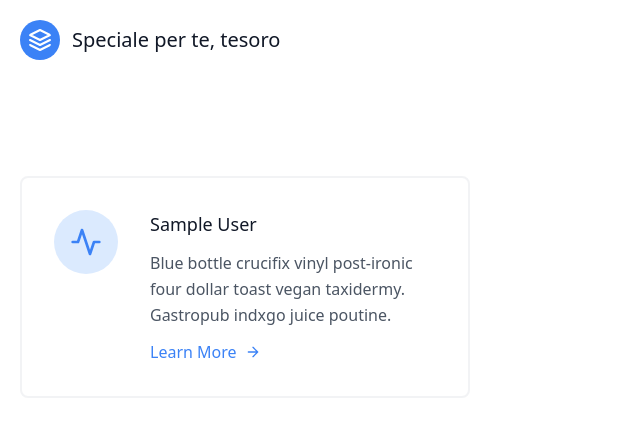
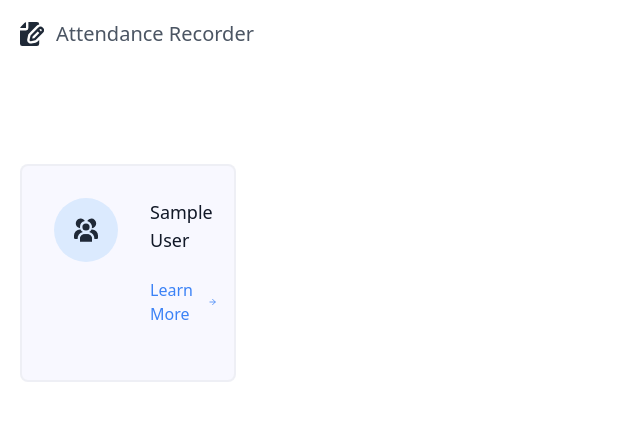
Before and after one commit to KhayitovDev/Student-Attendance, a Django app: page / in a window 1280 px wide. Shown: the top 437 px of the page, without its empty margins (0-640 px from the left). Run offline with Django 4.2, Linux system fonts and the light colour scheme; tables that the repository leaves empty hold one stand-in row (values such as "Sample post"); some libraries are stand-ins or nearby versions.

Commit message:
corrected design

```diff
--- a/student/forms.py
+++ b/student/forms.py
@@ -8,6 +8,12 @@ class AttendanceForm(forms.ModelForm):
         queryset=Student.objects.all(),
         widget=forms.SelectMultiple(attrs={'class': 'form-control form-control-lg'}),
     )
+    is_absent = forms.BooleanField(
+        label='Is Absent',
+        required=False,
+        widget=forms.CheckboxInput(attrs={'class': 'form-check-input', 'style': 'transform: scale(1.5);'}),
+    )
+
     def __init__(self, group_id, *args, **kwargs):
         super(AttendanceForm, self).__init__( *args, **kwargs)
         self.fields['student'].queryset = Student.objects.filter(group_id=group_id)
--- a/student/models.py
+++ b/student/models.py
@@ -3,6 +3,7 @@ from django.utils import timezone
 
 class Group(models.Model):
     title = models.CharField(max_length=100)
+    description=models.TextField()
 
     def __str__(self):
         return self.title
--- a/templates/groups.html
+++ b/templates/groups.html
@@ -1,22 +1,46 @@
-{% extends "base.html" %}
-
-{% block content %}
+{% extends "base.html" %} {% block content %}
 <section class="text-gray-600 body-font">
   <div class="container px-5 py-24 mx-auto flex flex-wrap">
-    <div class="flex flex-wrap -m-4">
-       {% for group in groups %}
-      <div class="p-4 lg:w-1/2 md:w-full">
-        <div class="flex border-2 rounded-lg border-gray-200 border-opacity-50 p-8 sm:flex-row flex-col">
-          <div class="w-16 h-16 sm:mr-8 sm:mb-0 mb-4 inline-flex items-center justify-center rounded-full bg-blue-100 text-blue-500 flex-shrink-0">
-            <svg fill="none" stroke="currentColor" stroke-linecap="round" stroke-linejoin="round" stroke-width="2" class="w-8 h-8" viewBox="0 0 24 24">
-              <path d="M22 12h-4l-3 9L9 3l-3 9H2"></path>
+    <div class="flex flex-wrap -m-4" >
+      {% for group in groups %}
+      <div class="p-4 lg:w-1/2 md:w-full" >
+        <div
+          class="flex border-2 rounded-lg border-gray-200 border-opacity-50 p-8 sm:flex-row flex-col" style="background-color: ghostwhite;">
+          <div
+            class="w-16 h-16 sm:mr-8 sm:mb-0 mb-4 inline-flex items-center justify-center rounded-full bg-blue-100 text-blue-500 flex-shrink-0"
+          >
+            <svg
+              class="w-6 h-6 text-gray-800 dark:text-white"
+              aria-hidden="true"
+              xmlns="http://www.w3.org/2000/svg"
+              fill="currentColor"
+              viewBox="0 0 20 19"
+            >
+              <path
+                d="M14.5 0A3.987 3.987 0 0 0 11 2.1a4.977 4.977 0 0 1 3.9 5.858A3.989 3.989 0 0 0 14.5 0ZM9 13h2a4 4 0 0 1 4 4v2H5v-2a4 4 0 0 1 4-4Z"
+              />
+              <path
+                d="M5 19h10v-2a4 4 0 0 0-4-4H9a4 4 0 0 0-4 4v2ZM5 7a5.008 5.008 0 0 1 4-4.9 3.988 3.988 0 1 0-3.9 5.859A4.974 4.974 0 0 1 5 7Zm5 3a3 3 0 1 0 0-6 3 3 0 0 0 0 6Zm5-1h-.424a5.016 5.016 0 0 1-1.942 2.232A6.007 6.007 0 0 1 17 17h2a1 1 0 0 0 1-1v-2a5.006 5.006 0 0 0-5-5ZM5.424 9H5a5.006 5.006 0 0 0-5 5v2a1 1 0 0 0 1 1h2a6.007 6.007 0 0 1 4.366-5.768A5.016 5.016 0 0 1 5.424 9Z"
+              />
             </svg>
           </div>
-          <div class="flex-grow">
-            <h2 class="text-gray-900 text-lg title-font font-medium mb-3">{{group.title}}</h2>
-            <p class="leading-relaxed text-base">Blue bottle crucifix vinyl post-ironic four dollar toast vegan taxidermy. Gastropub indxgo juice poutine.</p>
-            <a class="mt-3 text-blue-500 inline-flex items-center" href="{% url 'group_detail' group.pk %}">Learn More
-              <svg fill="none" stroke="currentColor" stroke-linecap="round" stroke-linejoin="round" stroke-width="2" class="w-4 h-4 ml-2" viewBox="0 0 24 24">
+          <div class="flex-grow" style="width: 300px; height: 150px; ">
+            <h2 class="text-gray-900 text-lg title-font font-medium mb-3">
+              {{group.title}}
+            </h2>
+            <a
+              class="mt-3 text-blue-500 inline-flex items-center"
+              href="{% url 'group_detail' group.pk %}"
+              >Learn More
+              <svg
+                fill="none"
+                stroke="currentColor"
+                stroke-linecap="round"
+                stroke-linejoin="round"
+                stroke-width="2"
+                class="w-4 h-4 ml-2"
+                viewBox="0 0 24 24"
+              >
                 <path d="M5 12h14M12 5l7 7-7 7"></path>
               </svg>
             </a>
--- a/templates/navbar.html
+++ b/templates/navbar.html
@@ -1,10 +1,16 @@
 <header class="text-gray-600 body-font">
-  <div class="container mx-auto flex flex-wrap p-5 flex-col md:flex-row items-center">
-    <a class="flex title-font font-medium items-center text-gray-900 mb-4 md:mb-0">
-      <svg xmlns="http://www.w3.org/2000/svg" fill="none" stroke="currentColor" stroke-linecap="round" stroke-linejoin="round" stroke-width="2" class="w-10 h-10 text-white p-2 bg-blue-500 rounded-full" viewBox="0 0 24 24">
-        <path d="M12 2L2 7l10 5 10-5-10-5zM2 17l10 5 10-5M2 12l10 5 10-5"></path>
-      </svg>
-      <span class="ml-3 text-xl">Speciale per te, tesoro</span>
+  <div
+    class="container mx-auto flex flex-wrap p-5 flex-col md:flex-row items-center"
+  >
+    <a
+      class="flex title-font font-medium items-center text-gray-900 mb-4 md:mb-0"
+    >
+      <svg class="w-6 h-6 text-gray-800 dark:text-white" aria-hidden="true" xmlns="http://www.w3.org/2000/svg" fill="currentColor" viewBox="0 0 20 20">
+    <path d="M5 5V.13a2.96 2.96 0 0 0-1.293.749L.879 3.707A2.96 2.96 0 0 0 .13 5H5Z"/>
+    <path d="M6.737 11.061a2.961 2.961 0 0 1 .81-1.515l6.117-6.116A4.839 4.839 0 0 1 16 2.141V2a1.97 1.97 0 0 0-1.933-2H7v5a2 2 0 0 1-2 2H0v11a1.969 1.969 0 0 0 1.933 2h12.134A1.97 1.97 0 0 0 16 18v-3.093l-1.546 1.546c-.413.413-.94.695-1.513.81l-3.4.679a2.947 2.947 0 0 1-1.85-.227 2.96 2.96 0 0 1-1.635-3.257l.681-3.397Z"/>
+    <path d="M8.961 16a.93.93 0 0 0 .189-.019l3.4-.679a.961.961 0 0 0 .49-.263l6.118-6.117a2.884 2.884 0 0 0-4.079-4.078l-6.117 6.117a.96.96 0 0 0-.263.491l-.679 3.4A.961.961 0 0 0 8.961 16Zm7.477-9.8a.958.958 0 0 1 .68-.281.961.961 0 0 1 .682 1.644l-.315.315-1.36-1.36.313-.318Zm-5.911 5.911 4.236-4.236 1.359 1.359-4.236 4.237-1.7.339.341-1.699Z"/>
+  </svg>
+       <a href="{% url 'group_list' %}"><span class="ml-3 text-xl">Attendance Recorder</span></a>
     </a>
   </div>
 </header>
```
Also changed, not shown: student/migrations/0004_group_description.py (added).
